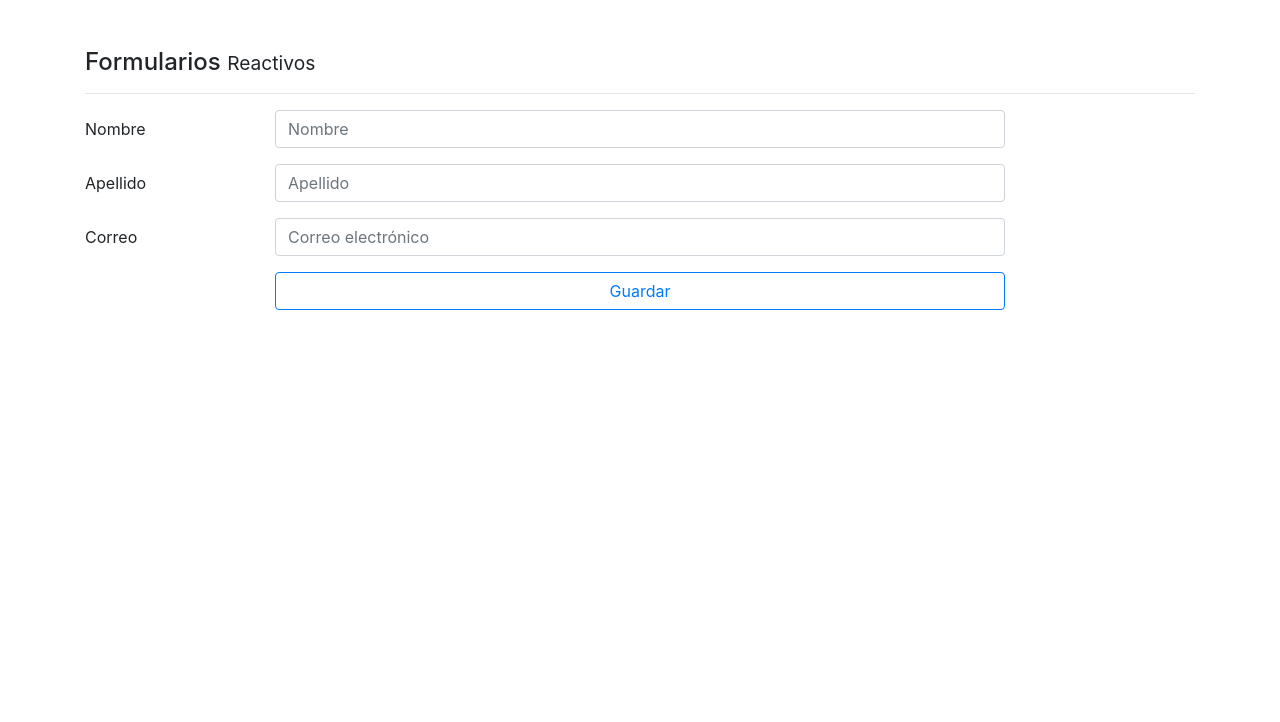
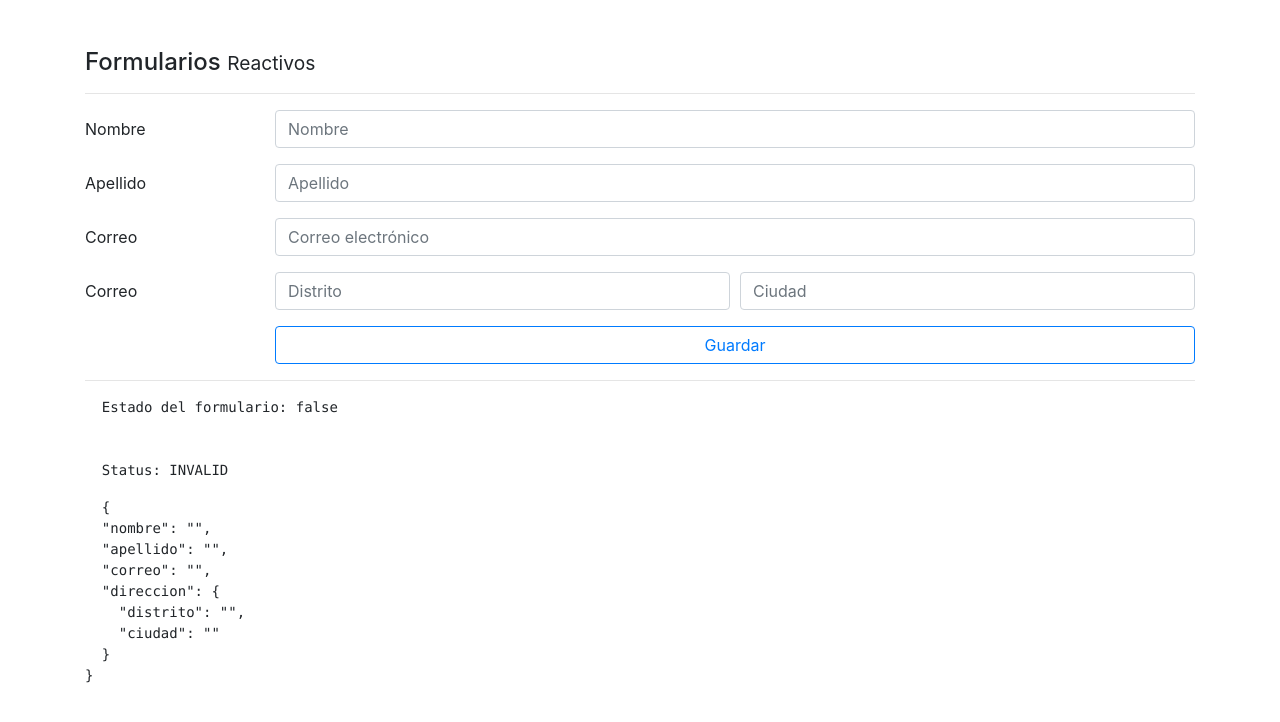
Before and after one commit to Momfus/angularPractice-08-formularios, an Angular app: page /reactive in a window 1280 px wide. Shown: the top 722 px of the page. Built offline with nearby package versions, Linux system fonts and the light colour scheme.

Commit message:
añadido campos subgrupos de forms - video 202

```diff
--- a/src/app/app-routing.module.ts
+++ b/src/app/app-routing.module.ts
@@ -7,7 +7,7 @@ import { ReactiveComponent } from './pages/reactive/reactive.component';
 const routes: Routes = [
   { path: 'template', component: TemplateComponent },
   { path: 'reactive', component: ReactiveComponent },
-  { path: '**', pathMatch: 'full', redirectTo: 'template' }
+  { path: '**', pathMatch: 'full', redirectTo: 'reactive' }
 
 
 ];
--- a/src/app/app.module.ts
+++ b/src/app/app.module.ts
@@ -1,7 +1,7 @@
 import { BrowserModule } from '@angular/platform-browser';
 import { NgModule } from '@angular/core';
 
-import { FormsModule } from '@angular/forms'; // Evita el refresh en formularios y manejado por angular
+import { FormsModule, ReactiveFormsModule } from '@angular/forms'; // Evita el refresh en formularios y manejado por angular
 import { HttpClientModule } from '@angular/common/http';
 
 
@@ -20,7 +20,8 @@ import { ReactiveComponent } from './pages/reactive/reactive.component';
   imports: [
     BrowserModule,
     AppRoutingModule,
-    FormsModule,
+    FormsModule, // Si se usa por template
+    ReactiveFormsModule, // si se usa reactivos
     HttpClientModule
   ],
   providers: [],
--- a/src/app/pages/reactive/reactive.component.html
+++ b/src/app/pages/reactive/reactive.component.html
@@ -1,46 +1,108 @@
 <h4>Formularios <small> Reactivos </small></h4>
 <hr>
-<form autocomplete="off">
+<form autocomplete="off" [formGroup]="forma" (ngSubmit)="guardar()">
 
   <div>
 
+    <!-- Nombre -->
     <div class="form-group row">
       <label class="col-2 col-form-label">Nombre</label>
-      <div class="col-8">
+      <div class="col">
 
         <input class="form-control"
                type="text"
-               placeholder="Nombre">
+               placeholder="Nombre"
+               formControlName="nombre"
+               [class.is-invalid]="nombreNovalido">
+
+      <!-- mensaje de error -->
+      <small  *ngIf="nombreNovalido"
+              class="form-text text-danger">
+        Ingrese 5 letras
+      </small>
+
       </div>
     </div>
 
+
+    <!-- Apellido -->
     <div class="form-group row">
       <label class="col-2 col-form-label">Apellido</label>
-      <div class="col-8">
+      <div class="col">
 
         <input class="form-control"
                type="text"
-               placeholder="Apellido">
+               placeholder="Apellido"
+               formControlName="apellido"
+               [class.is-invalid]="apellidoNovalido">
+
+        <!-- mensaje de error -->
+        <small  *ngIf="apellidoNovalido"
+                class="form-text text-danger">
+          Ingrese 5 letras
+        </small>
+
       </div>
     </div>
 
   </div>
 
+  <!-- Correo -->
   <div class="form-group row">
     <label class="col-2 col-form-label">Correo</label>
-    <div class="col-8">
+    <div class="col">
 
       <input class="form-control"
              type="email"
-             placeholder="Correo electrónico">
+             placeholder="Correo electrónico"
+             formControlName="correo"
+             [class.is-invalid]="correoNovalido">
+
+      <!-- mensaje de error -->
+      <small  *ngIf="correoNovalido"
+              class="form-text text-danger">
+        Ingrese un correo válido
+      </small>
+
+
     </div>
   </div>
 
 
+  <!-- Direccion -->
+  <div class="form-group row" formGroupName="direccion">
+    <label class="col-2 col-form-label">Correo</label>
+    <div class="form-row col">
 
+      <!-- Distrito -->
+      <div class="col">
+
+        <input  type="text"
+                class="form-control"
+                placeholder="Distrito"
+                formControlName="distrito"
+                [class.is-invalid]="distritoNovalido">
+
+      </div>
+
+      <!-- Ciudad -->
+      <div class="col">
+
+        <input  type="text"
+                class="form-control"
+                placeholder="Ciudad"
+                formControlName="ciudad"
+                [class.is-invalid]="ciudadNovalido">
+
+      </div>
+
+    </div>
+  </div>
+
+  <!-- Submit button -->
   <div class="form-group row">
     <label class="col-2 col-form-label">&nbsp;</label>
-    <div class="input-group col-md-8">
+    <div class="input-group col">
       <button type="submit" class="btn btn-outline-primary btn-block">
         Guardar
       </button>
@@ -48,3 +110,16 @@
   </div>
 
 </form>
+
+
+<!-- Para controlar el estado del formulario (pruebas) -->
+<hr>
+<pre>
+  Estado del formulario: {{ forma.valid }}
+  <br>
+  Status: {{ forma.status }}
+</pre>
+
+<pre>
+  {{ forma.value | json }}
+</pre>
--- a/src/app/pages/reactive/reactive.component.ts
+++ b/src/app/pages/reactive/reactive.component.ts
@@ -1,4 +1,5 @@
 import { Component, OnInit } from '@angular/core';
+import { FormGroup, FormBuilder, Validators } from '@angular/forms';
 
 @Component({
   selector: 'app-reactive',
@@ -7,9 +8,82 @@ import { Component, OnInit } from '@angular/core';
 })
 export class ReactiveComponent implements OnInit {
 
-  constructor() { }
+  forma: FormGroup;
+
+  constructor( private fb: FormBuilder) {
+
+    this.crearFormulario();
+
+  }
 
   ngOnInit(): void {
   }
 
+  // getters
+  get nombreNovalido(): boolean {
+    return ( this.forma.get('nombre').invalid && this.forma.get('nombre').touched );
+  }
+
+  get apellidoNovalido(): boolean {
+    return ( this.forma.get('apellido').invalid && this.forma.get('apellido').touched );
+  }
+
+  get correoNovalido(): boolean {
+    return ( this.forma.get('correo').invalid && this.forma.get('correo').touched );
+  }
+
+  get distritoNovalido(): boolean {
+    return ( this.forma.get('direccion.distrito').invalid && this.forma.get('direccion.distrito').touched );
+  }
+
+  get ciudadNovalido(): boolean {
+    return ( this.forma.get('direccion.ciudad').invalid && this.forma.get('direccion.ciudad').touched );
+  }
+
+
+  // Métodos
+  crearFormulario(): void {
+
+    this.forma = this.fb.group({
+
+      nombre  : ['', [ Validators.required, Validators.minLength(5) ] ],
+      apellido: ['', [ Validators.required, Validators.minLength(5) ] ],
+      correo  : ['', [ Validators.required, Validators.pattern( '[a-z0-9._%+-]+@[a-z0-9.-]+\.[a-z]{2,3}$' )] ],
+      direccion: this.fb.group({
+        distrito: ['', Validators.required],
+        ciudad: ['', Validators.required]
+      })
+
+    });
+
+  }
+
+
+  guardar(): void {
+
+    console.log( this.forma );
+
+
+    if ( this.forma.invalid ) {
+
+      return Object.values( this.forma.controls ).forEach( control => {
+
+        // Si es un objeto
+        if( control instanceof FormGroup ) {
+
+          Object.values( control.controls ).forEach( subControl => subControl.markAsTouched() );
+
+        } else {
+
+          control.markAsTouched(); // Marcar todos como tocadas
+
+        }
+
+      } );
+
+    }
+
+
+  }
+
 }
```
